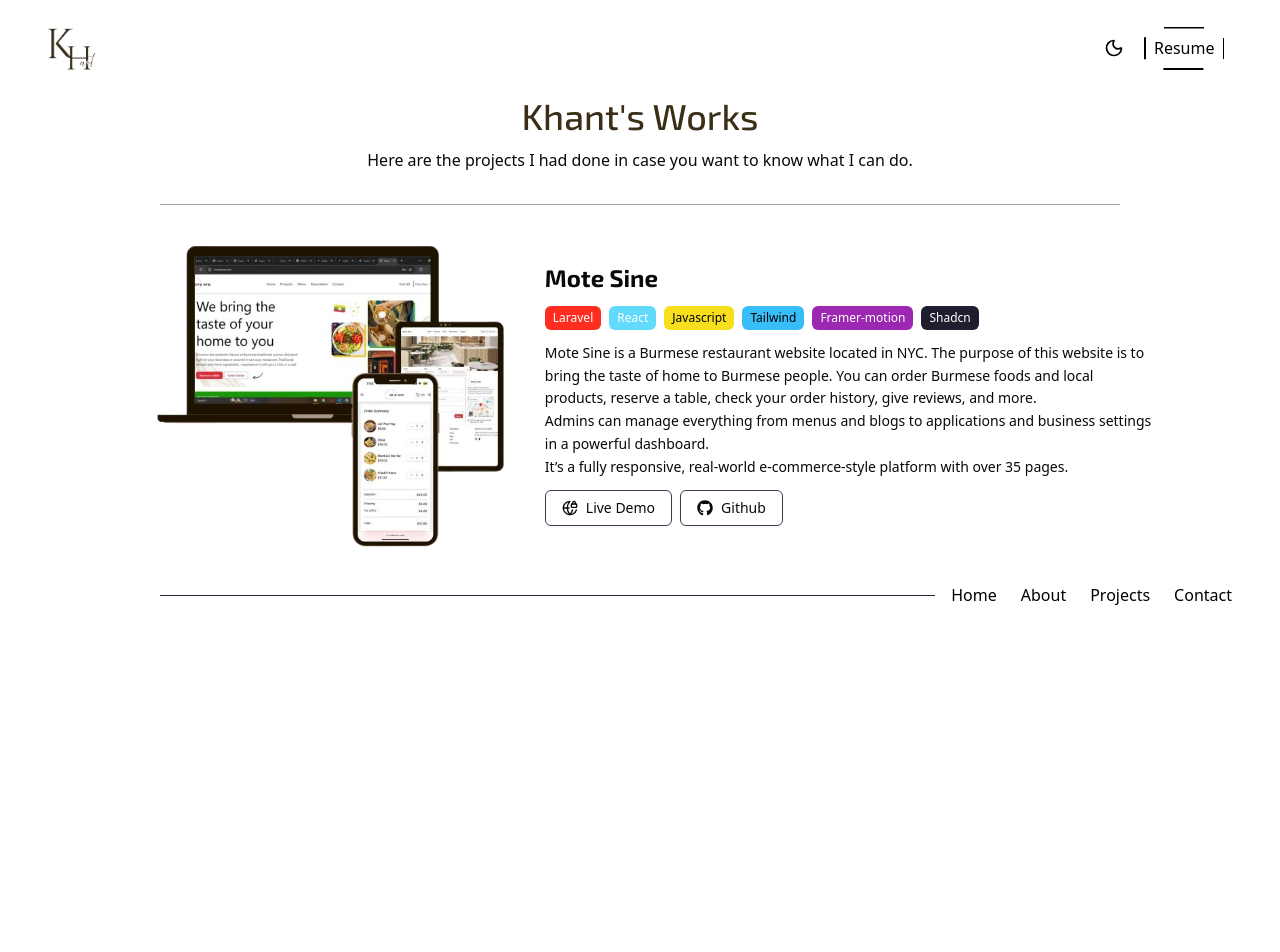
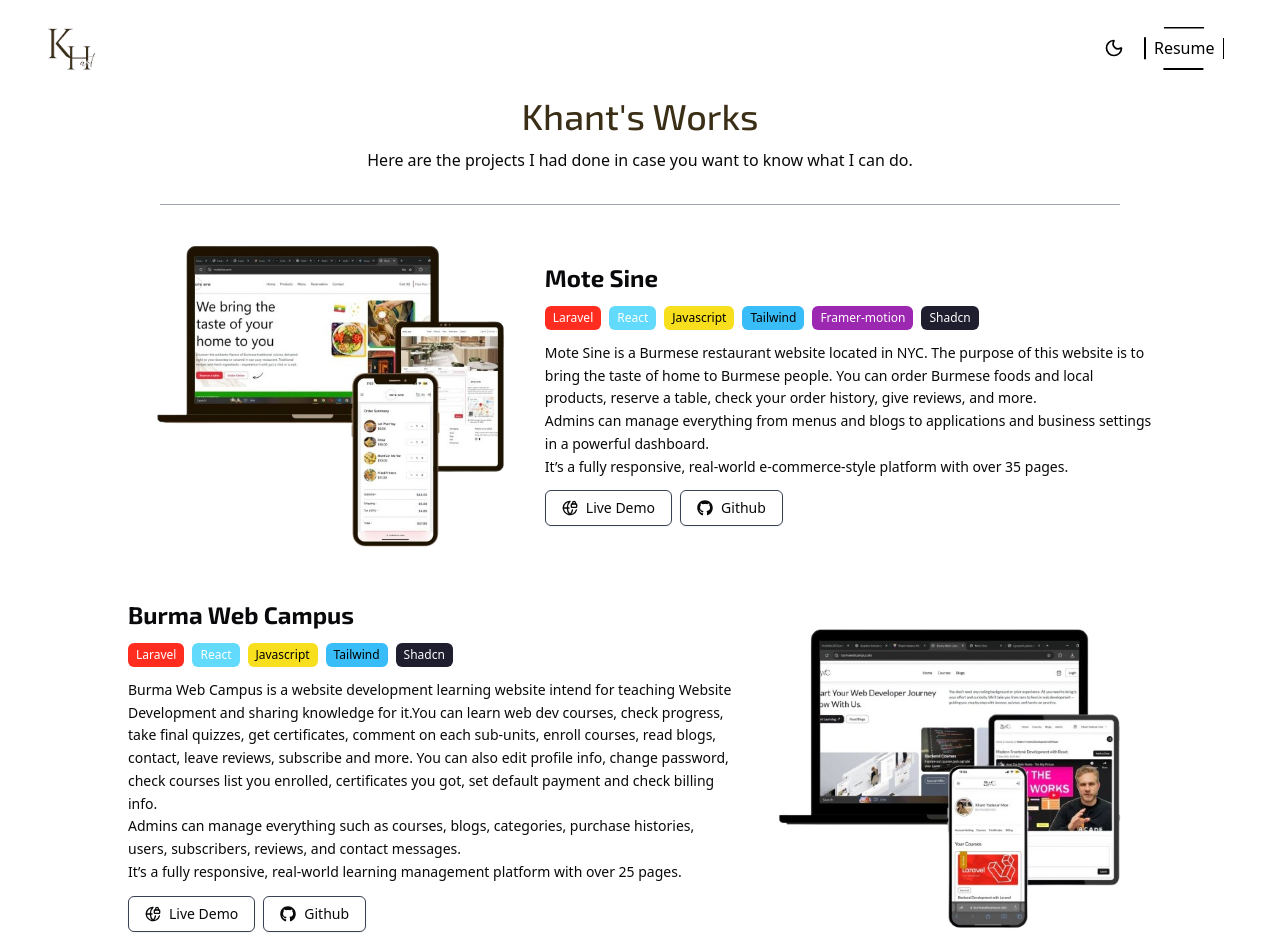
Before and after one commit to KhantYadanarMoe/Portfolio2025, a React (Vite) app: page /projects in a window 1280 px wide. Shown: the top 952 px of the page. Before the commit the page ends 800 px from the top, so only its background shows below. Built offline with nearby package versions, Linux system fonts and the light colour scheme.

Commit message:
add new project

```diff
--- a/src/pages/Projects.jsx
+++ b/src/pages/Projects.jsx
@@ -2,6 +2,7 @@ import React from "react";
 import { Button } from "../components/ui/button";
 import { FaGithub } from "react-icons/fa";
 import Project from "../assets/Project.png";
+import Project2 from "../assets/Project2.png";
 import { GlobeLock } from "lucide-react";
 import { motion } from "framer-motion";
 
@@ -34,7 +35,7 @@ function Projects() {
       </motion.div>
 
       <div>
-        <div className="lg:flex items-center gap-3 my-4">
+        <div className="lg:flex items-center gap-3 my-8">
           {/* Image animation from left */}
           <motion.div
             className="lg:w-2/5"
@@ -156,6 +157,125 @@ function Projects() {
             </motion.div>
           </motion.div>
         </div>
+        <div className="lg:flex items-center gap-3 my-8">
+          <motion.div
+            className="lg:w-3/5"
+            initial="hidden"
+            animate="visible"
+            variants={{
+              hidden: { opacity: 0, x: 50 },
+              visible: {
+                opacity: 1,
+                x: 0,
+                transition: { duration: 0.6, delay: 0.2 },
+              },
+            }}
+          >
+            <h1 className="pretty-font text-2xl font-bold">Burma Web Campus</h1>
+
+            <div className="flex flex-wrap py-3 gap-2">
+              {["Laravel", "React", "Javascript", "Tailwind", "Shadcn"].map(
+                (tech, i) => (
+                  <motion.span
+                    key={tech}
+                    className="px-2 py-1 text-xs rounded-md"
+                    style={{
+                      backgroundColor: [
+                        "#FF2D20",
+                        "#61DAFB",
+                        "#F7DF1E",
+                        "#38BDF8",
+                        "#1E1E2F",
+                      ][i],
+                      color: i === 2 || i === 3 ? "#000" : "#fff",
+                    }}
+                    variants={fadeUp}
+                    custom={i + 2}
+                    initial="hidden"
+                    animate="visible"
+                  >
+                    {tech}
+                  </motion.span>
+                )
+              )}
+            </div>
+
+            <motion.p
+              className="text-sm text-gray leading-relaxed"
+              variants={fadeUp}
+              custom={7}
+              initial="hidden"
+              animate="visible"
+            >
+              Burma Web Campus is a website development learning website intend
+              for teaching Website Development and sharing knowledge for it.You
+              can learn web dev courses, check progress, take final quizzes, get
+              certificates, comment on each sub-units, enroll courses, read
+              blogs, contact, leave reviews, subscribe and more. You can also
+              edit profile info, change password, check courses list you
+              enrolled, certificates you got, set default payment and check
+              billing info.
+              <br />
+              Admins can manage everything such as courses, blogs, categories,
+              purchase histories, users, subscribers, reviews, and contact
+              messages.
+              <br />
+              It’s a fully responsive, real-world learning management platform
+              with over 25 pages.
+            </motion.p>
+
+            <motion.div
+              className="flex gap-2 items-center mt-3"
+              variants={fadeUp}
+              custom={8}
+              initial="hidden"
+              animate="visible"
+            >
+              <Button
+                variant="outline"
+                className="border border-gray-700 dark:border-gray-200"
+              >
+                <a
+                  href="https://burmawebcampus.site"
+                  className="flex gap-2 items-center"
+                  target="_blank"
+                  rel="noopener noreferrer"
+                >
+                  <GlobeLock /> Live Demo
+                </a>
+              </Button>
+              <Button
+                variant="outline"
+                className="border border-gray-700 dark:border-gray-200"
+              >
+                <a
+                  href="https://github.com/KhantYadanarMoe/BurmaWebCampus"
+                  className="flex gap-2 items-center"
+                  target="_blank"
+                  rel="noopener noreferrer"
+                >
+                  <FaGithub /> Github
+                </a>
+              </Button>
+            </motion.div>
+          </motion.div>
+
+          <motion.div
+            className="lg:w-2/5"
+            initial="hidden"
+            animate="visible"
+            variants={{
+              hidden: { opacity: 0, x: -50 },
+              visible: { opacity: 1, x: 0, transition: { duration: 0.6 } },
+            }}
+          >
+            <img
+              src={Project2}
+              alt="Mote Sine Project"
+              className="w-80 md:w-96 lg:w-[90%] mx-auto"
+            />
+          </motion.div>
+        </div>
       </div>
     </div>
   );
```
Also changed, not shown: src/assets/Project2.png (added).
